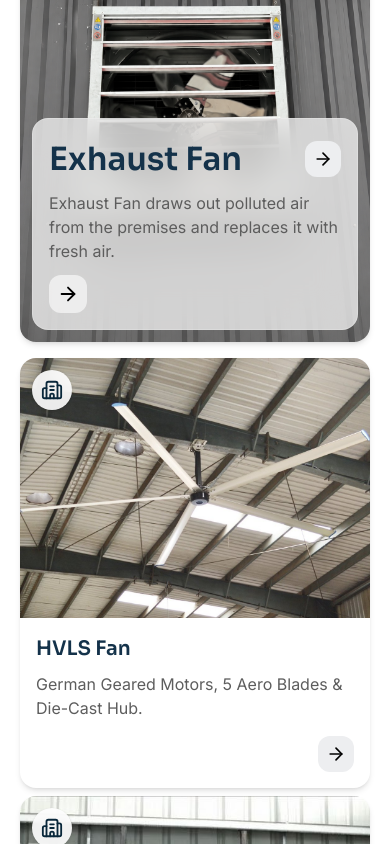
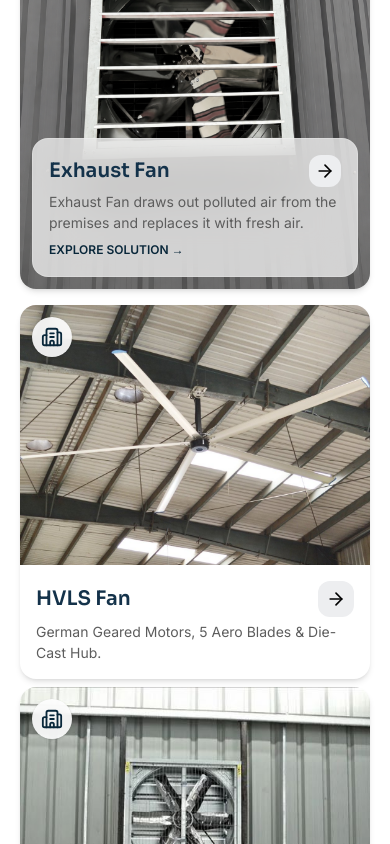
Before and after one commit to kb-patel2005/vkpclfan, a Next.js app: page / in a window 390 px wide. Shown: the part 1780-2624 px from the top of the page. Built offline with nearby package versions, Linux system fonts and the light colour scheme.

Commit message:
final for mobile............

```diff
--- a/component/home/OurProducts.tsx
+++ b/component/home/OurProducts.tsx
@@ -46,7 +46,7 @@ export default function IndustrialSolutions() {
                         Our Products
                     </span>
 
-                    <h1 className="mt-[15px] font-sora text-4xl lg:text-[40px] font-bold leading-tight text-[#14324A] lg:text-[64px] lg:leading-[70.4px]">
+                    <h1 className="mt-[15px] font-sora lg:text-[42px] text-[33px] font-bold leading-tight text-[#14324A] lg:text-[64px] lg:leading-[70.4px]">
                         Industrial Precision Solutions
                     </h1>
 
@@ -86,24 +86,22 @@ export default function IndustrialSolutions() {
                             </div>
                             <div className="absolute bottom-3 left-3 right-3 rounded-2xl border border-white/20 bg-white/70 p-4 backdrop-blur-[20px]">
                                 <div className="flex items-center justify-between">
-                                    <h3 className="font-sora text-[32px] font-semibold text-[#14324A]">
+                                    <h3 className="font-sora text-[20px] lg:text-[32px] font-semibold text-[#14324A]">
                                         {products[0].title}
                                     </h3>
                                     <div className="flex justify-end">
-                                        <button className="rounded-xl bg-[#EDEEF0] p-2">
+                                        <button className="rounded-xl bg-[#EDEEF0] lg:p-2 p-1.5">
                                             <ArrowRight size={20} />
                                         </button>
                                     </div>
                                 </div>
-                                <p className="mt-2 font-inter text-[16px] leading-6 text-[#5D5D5D]">
+                                <p className=" mt-1 lg:mt-2 font-inter text-[14px] leading-normal text-[#5D5D5D]">
                                     {products[0].desc}
                                 </p>
-                                <button className="mt-3 hidden font-semibold text-[#09273A] lg:block">
+                                <button className="mt-2 lg:mt-3 font-semibold text-[#09273A] text-[12px] lg:block">
                                     EXPLORE SOLUTION →
                                 </button>
-                                <button className="mt-3 rounded-xl bg-white/60 p-2 lg:hidden">
-                                    <ArrowRight size={22} />
-                                </button>
+
                             </div>
                         </div>
                     </motion.div>
@@ -136,17 +134,19 @@ export default function IndustrialSolutions() {
                                         />
                                     </div>
                                     <div className="flex flex-col justify-between p-4">
-                                        <h3 className="font-sora text-[20px] font-semibold text-[#14324A]">
+                                        <div className="flex justify-between items-center">
+                                            <h3 className="font-sora text-[20px] font-semibold text-[#14324A]">
                                             {item.title}
                                         </h3>
-                                        <p className="mt-2 font-inter text-[16px] leading-6 text-[#5D5D5D]">
-                                            {item.desc}
-                                        </p>
-                                        <div className="mt-4 flex justify-end">
                                             <button className="rounded-xl bg-[#EDEEF0] p-2">
                                                 <ArrowRight size={20} />
                                             </button>
                                         </div>
+
+                                        <p className="mt-1 lg:mt-2 font-inter text-[14px] leading-normal text-[#5D5D5D]">
+                                            {item.desc}
+                                        </p>
+
                                     </div>
                                 </motion.div>
                             ))}
```
